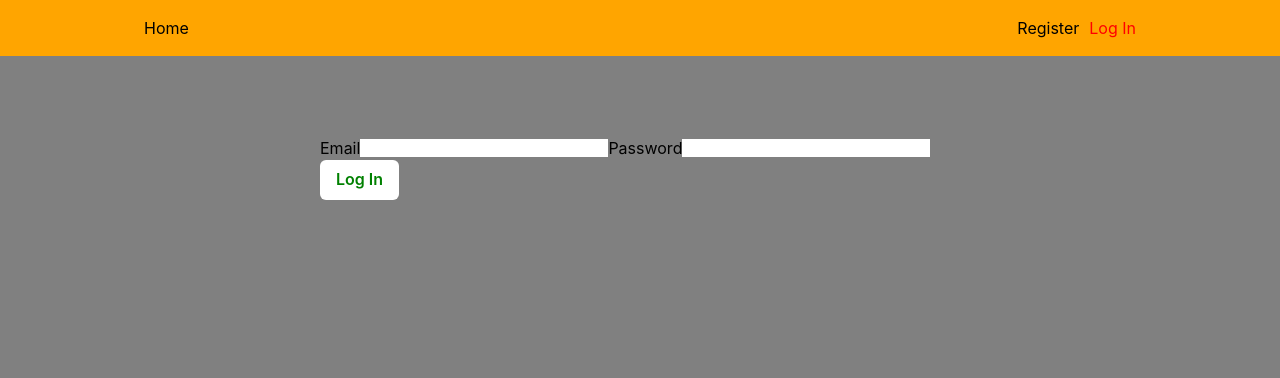
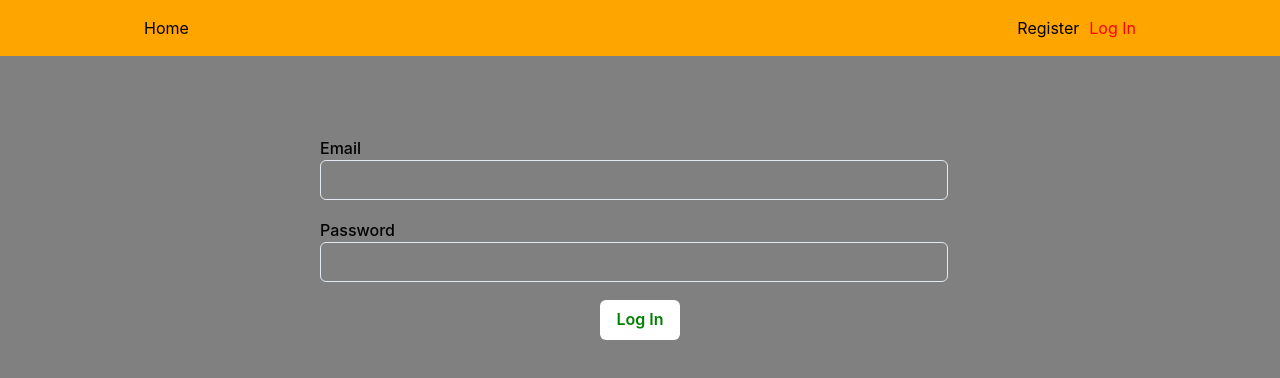
Before and after one commit to Sokilskill/goit-react-hw-08-phonebook, a React (Create React App) app: page /goit-react-hw-08-phonebook/login in a window 1280 px wide. Shown: the top 378 px of the page. Built offline with nearby package versions, Linux system fonts and the light colour scheme.

Commit message:
Update LoginForm.jsx

```diff
--- a/src/components/LoginForm/LoginForm.jsx
+++ b/src/components/LoginForm/LoginForm.jsx
@@ -1,6 +1,6 @@
 import { useDispatch } from 'react-redux';
 import { logIn } from '../../redux/auth/operations';
-import { Button } from '@chakra-ui/react';
+import { Box, FormLabel, Input, Button, Flex } from '@chakra-ui/react';
 
 const LoginForm = () => {
   const dispatch = useDispatch();
@@ -18,19 +18,25 @@ const LoginForm = () => {
   };
 
   return (
-    <form onSubmit={handleSubmit} autoComplete="off">
-      <label>
+    <Flex direction="column" gap="10px" as="form" onSubmit={handleSubmit}>
+      <FormLabel htmlFor="name">
         Email
-        <input type="email" name="email" />
-      </label>
-      <label>
+        <Input type="email" name="email" id="name" />
+      </FormLabel>
+      <FormLabel htmlFor="password">
         Password
-        <input type="password" name="password" />
-      </label>
-      <Button type="submit" variant="changeBg">
+        <Input type="password" name="password" id="password" />
+      </FormLabel>
+      <Button
+        px={4}
+        maxW="md"
+        margin=" 0 auto"
+        type="submit"
+        variant="changeBg"
+      >
         Log In
       </Button>
-    </form>
+    </Flex>
   );
 };
 
```
